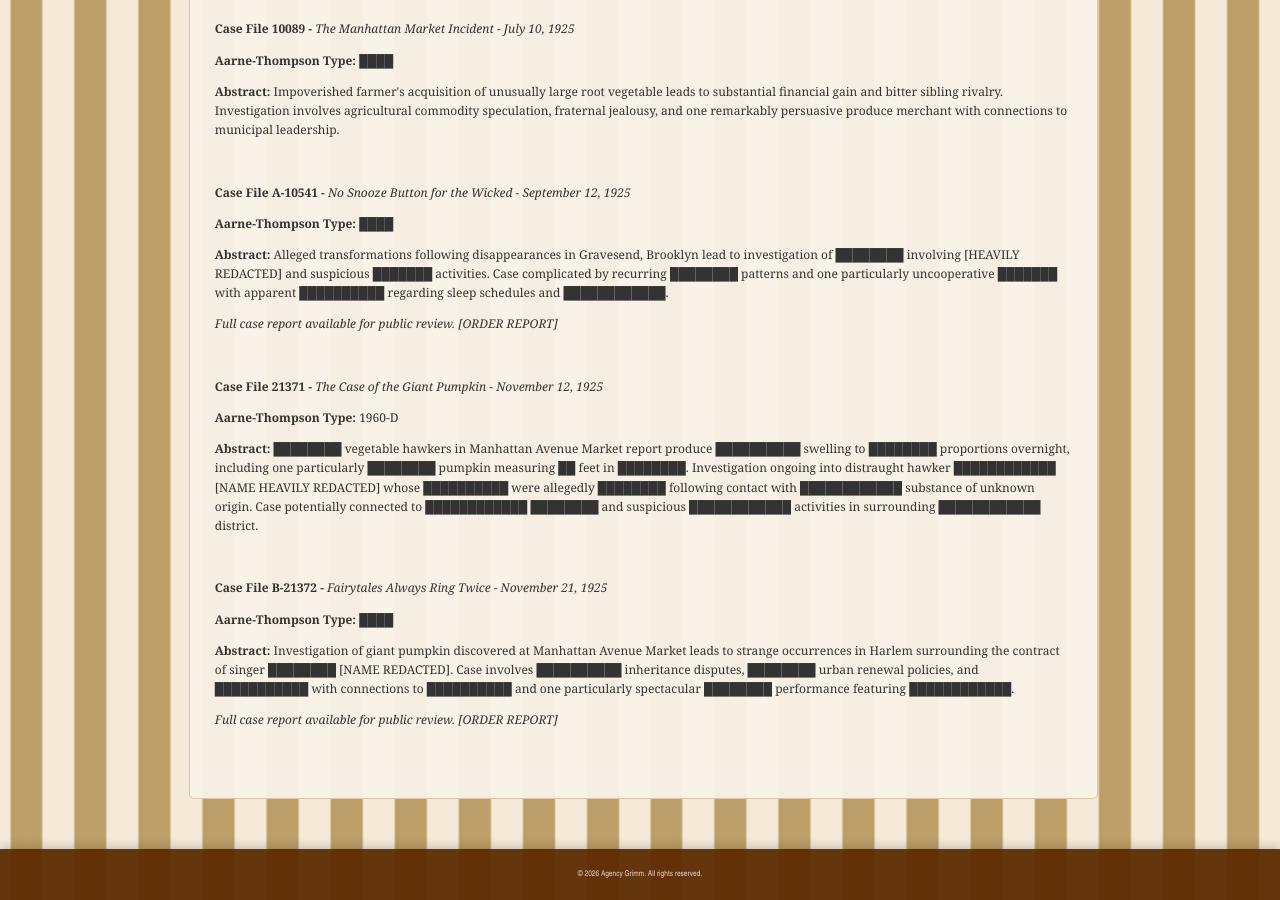
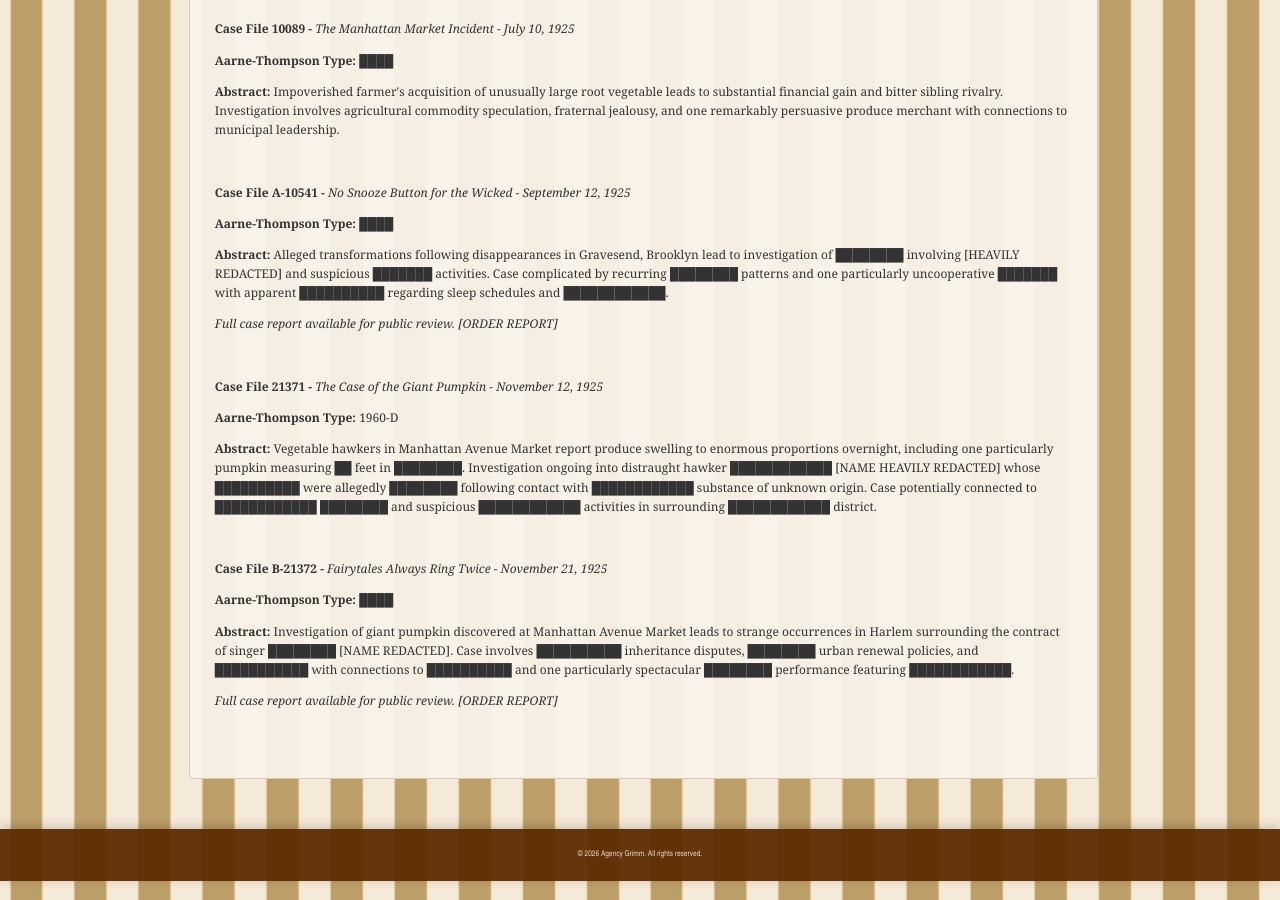
Before and after one commit to johnhopes-collab/grimmsdetectiveagency, a Jekyll site: the page built from casefiles.html, in a window 1280 px wide and 900 px high, scrolled down 1618 px. Built offline with Jekyll 4.4.1, drawn with Linux system fonts in a browser that asks for light colours.

Commit message:
Update casefiles.html

```diff
--- a/casefiles.html
+++ b/casefiles.html
@@ -13,22 +13,22 @@ title: Case Files
 
 <p><b>Case File 09100 -</b><i> The Lower East Side Fiasco - April 1, 1923</i></p>
 <p><b>Aarne-Thompson Type: </b>500</p>
-<p> <b>Abstract: </b> Investigation into Mr. Rumpel Stiltskin reveals elaborate fraudulent investment scheme targeting Lower West Side residents through promises of supernatural returns on "pixie gold" commodity speculation. Perpetrator exploited communities' savings via complex contractual obligations with several city politicians including Judge ████████ and Mayor ████████████. Case resolved when true identity of scheme architect discovered, rendering all fraudulent contracts legally void under obscure precedent. Investigation implicated prominent politicians including ████████████ [REDACTED], Alderman ████████ [REDACTED], and ████████████ ████████ [HEAVILY REDACTED] in facilitating access to vulnerable populations through ████████████ community outreach programs.</p>
+<p><b>Abstract: </b> Investigation into Mr. Rumpel Stiltskin reveals elaborate fraudulent investment scheme targeting Lower West Side residents through promises of supernatural returns on "pixie gold" commodity speculation. Perpetrator exploited communities' savings via complex contractual obligations with several city politicians including Judge ████████ and Mayor ████████████. Case resolved when true identity of scheme architect discovered, rendering all fraudulent contracts legally void under obscure precedent. Investigation implicated prominent politicians including ████████████ [REDACTED], Alderman ████████ [REDACTED], and ████████████ ████████ [HEAVILY REDACTED] in facilitating access to vulnerable populations through ████████████ community outreach programs.</p>
 <br>
 
 <p><b>Case File 09531 -</b><i> The Case of the Jazzy Femur - June 6, 1923</i></p>
-<p style="padding-left: 36px; text-indent: -36px;"><b>Aarne-Thompson Type: </b>780</p>
-<p style="padding-left: 36px; text-indent: -36px;"> <b>Abstract: </b> Musical instrument constructed from human remains spontaneously produces testimonial ballads identifying perpetrator of unsolved homicide. Case complicated by debates regarding admissibility of supernatural testimony and persistent requests for encore performances from courtroom spectators. </p>
+<p><b>Aarne-Thompson Type: </b>780</p>
+<p><b>Abstract: </b> Musical instrument constructed from human remains spontaneously produces testimonial ballads identifying perpetrator of unsolved homicide. Case complicated by debates regarding admissibility of supernatural testimony and persistent requests for encore performances from courtroom spectators. </p>
 <br>
 
 <p><b>Case File 09864 -</b><i> The Matrimonial Cannibalism Affair - January 17, 1924</i></p>
 <p><b>Aarne-Thompson Type: </b>955</p>
-<p> <b>Abstract: </b> Prospective bride discovers fiancé's unconventional dietary preferences and wedding reception catering plans during pre-marital reconnaissance mission. Investigation exposes systematic elimination of previous romantic interests and remarkably poor restaurant reviews. </p>
+<p><b>Abstract: </b> Prospective bride discovers fiancé's unconventional dietary preferences and wedding reception catering plans during pre-marital reconnaissance mission. Investigation exposes systematic elimination of previous romantic interests and remarkably poor restaurant reviews. </p>
 <br>
 
 <p><b>Case File 09928 -</b><i> Case of the West Side Oracle - June 28, 1925</i></p>
 <p><b>Aarne-Thompson Type: </b>1450</p>
-<p> <b>Abstract: </b> Local charwoman becomes famous regarding alleged psychic predictions regarding stock market tips. Multiple financiers ruined. Investigation reveals complete hoax, case of excessive analytical thinking and collective suggestion.</p>
+<p><b>Abstract: </b> Local charwoman becomes famous regarding alleged psychic predictions regarding stock market tips. Multiple financiers ruined. Investigation reveals complete hoax, case of excessive analytical thinking and collective suggestion.</p>
 <br>
 
 <p><b>Case File 10089 -</b><i> The Manhattan Market Incident - July 10, 1925</i></p>
@@ -38,13 +38,13 @@ title: Case Files
 
 <p><b>Case File A-10541 -</b><i> No Snooze Button for the Wicked - September 12, 1925</i></p>
 <p><b>Aarne-Thompson Type: </b>████</p>
-<p> <b>Abstract: </b> Alleged transformations following disappearances in Gravesend, Brooklyn lead to investigation of ████████ involving [HEAVILY REDACTED] and suspicious ███████ activities. Case complicated by recurring ████████ patterns and one particularly uncooperative ███████ with apparent ██████████ regarding sleep schedules and ████████████.</p>
+<p><b>Abstract: </b> Alleged transformations following disappearances in Gravesend, Brooklyn lead to investigation of ████████ involving [HEAVILY REDACTED] and suspicious ███████ activities. Case complicated by recurring ████████ patterns and one particularly uncooperative ███████ with apparent ██████████ regarding sleep schedules and ████████████.</p>
 <p><i>Full case report available for public review. [ORDER REPORT] <p></i>
 <br>
 
 <p><b>Case File 21371 -</b><i> The Case of the Giant Pumpkin - November 12, 1925</i></p>
 <p><b>Aarne-Thompson Type: </b>1960-D</p>
-<p><b>Abstract:</b> ████████ vegetable hawkers in Manhattan Avenue Market report produce ██████████ swelling to ████████ proportions overnight, including one particularly ████████ pumpkin measuring ██ feet in ████████. Investigation ongoing into distraught hawker ████████████ [NAME HEAVILY REDACTED] whose ██████████ were allegedly ████████ following contact with ████████████ substance of unknown origin. Case potentially connected to ████████████ ████████ and suspicious ████████████ activities in surrounding ████████████ district.</p>
+<p><b>Abstract:</b> Vegetable hawkers in Manhattan Avenue Market report produce swelling to enormous proportions overnight, including one particularly pumpkin measuring ██ feet in ████████. Investigation ongoing into distraught hawker ████████████ [NAME HEAVILY REDACTED] whose ██████████ were allegedly ████████ following contact with ████████████ substance of unknown origin. Case potentially connected to ████████████ ████████ and suspicious ████████████ activities in surrounding ████████████ district.</p>
 <br>
 
 <p><b>Case File B-21372 -</b><i> Fairytales Always Ring Twice - November 21, 1925 </i></p>
```
